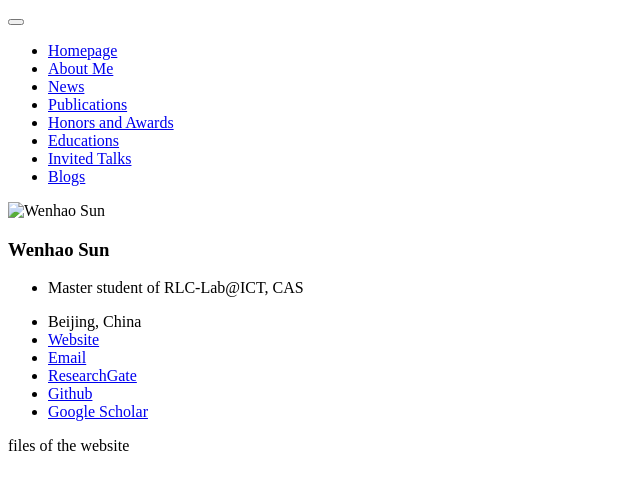
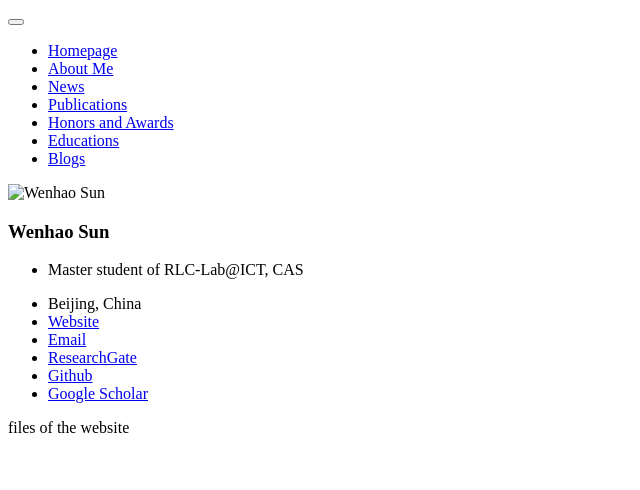
Before and after one commit to sun123-cmd/sun123-cmd.github.io, a Jekyll site: the page built from files/test.md, in a window 1280 px wide. Shown: the top 490 px of the page, without its empty margins (0-640 px from the left). Built offline with Jekyll 4.4.1, drawn with Linux system fonts in a browser that asks for light colours; our own code applies the rules of GitHub Pages for plain Markdown files.

Commit message:
Update navigation.yml

```diff
--- a/_data/navigation.yml
+++ b/_data/navigation.yml
@@ -17,8 +17,5 @@ main:
   - title: "Educations"
     url: "/#-educations"
 
-  - title: "Invited Talks"
-    url: "/#-invited-talks"
-
   - title: "Blogs"
     url: "/#-internships"
```
